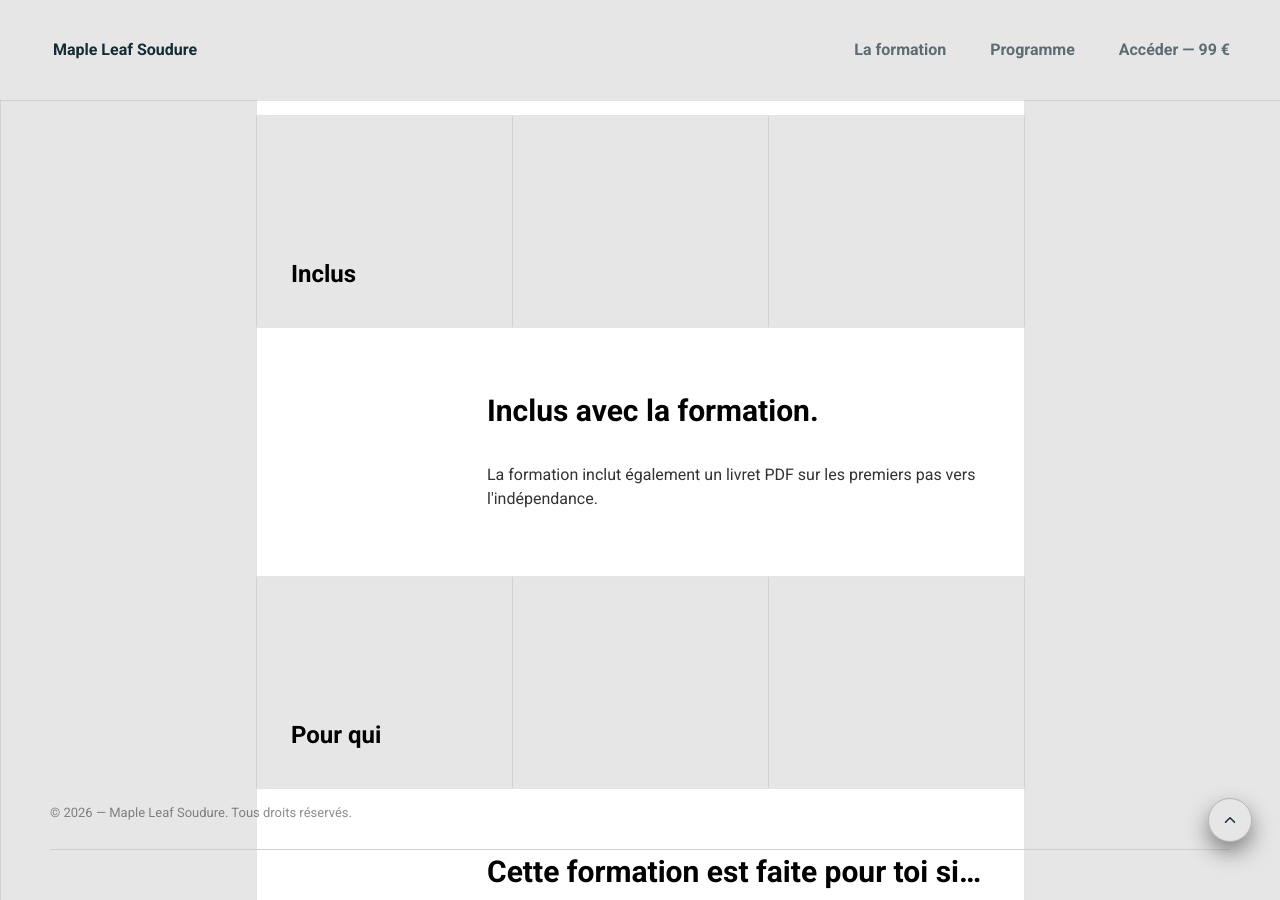
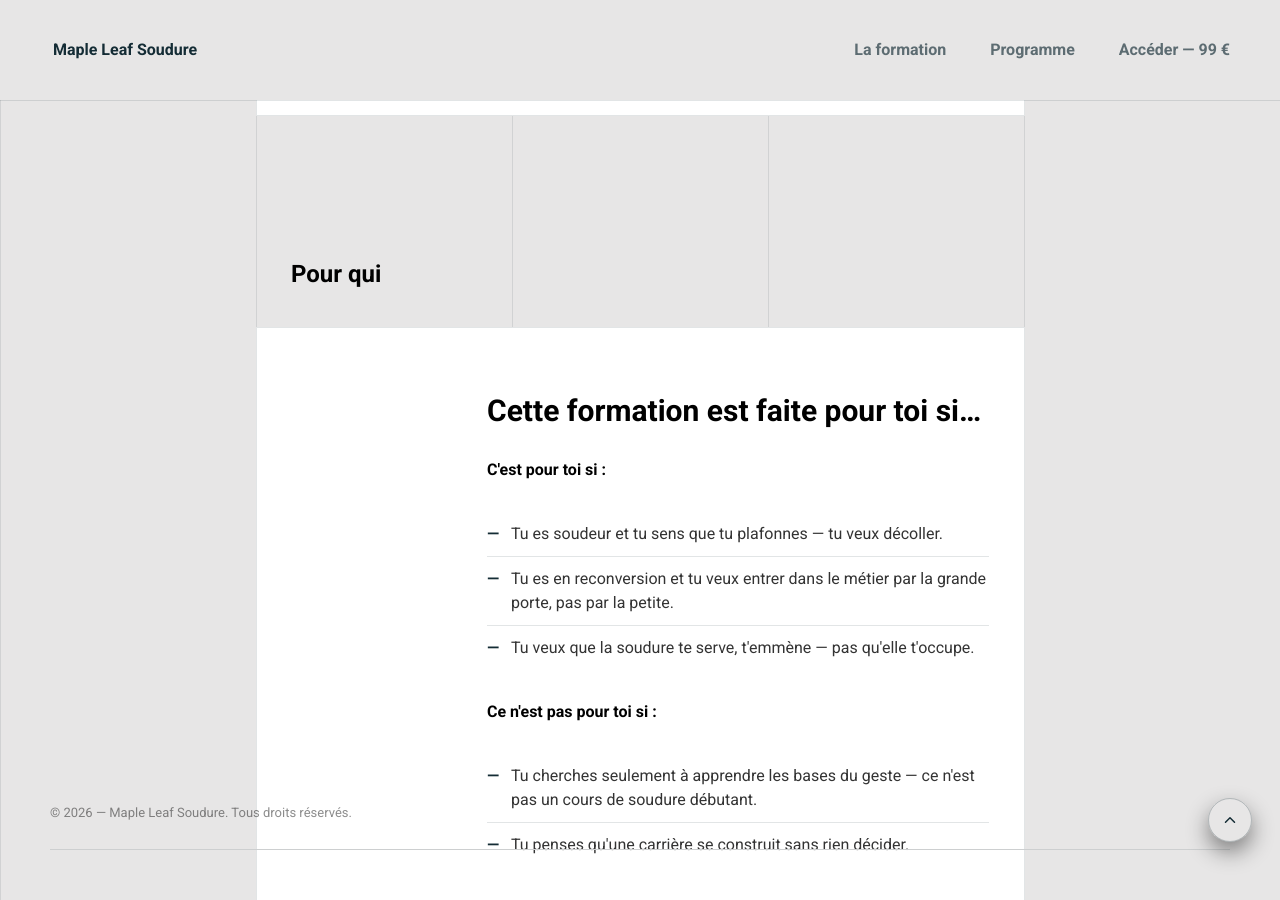
Before and after one commit to wallidguergour/mapleleafpress, a Jekyll site: the page built from index.html, in a window 1280 px wide and 900 px high, scrolled down 6035 px. Built offline with Jekyll 4.4.1, drawn with Linux system fonts in a browser that asks for light colours; nearby versions of some CDN libraries; library files that are not in the unit come from our copies.

Commit message:
Update index.html

```diff
--- a/index.html
+++ b/index.html
@@ -313,7 +313,7 @@ body_class: home
 <!-- ================================================
      7. INCLUS
 ================================================ -->
-<div class="section about" id="section-bonus">
+<!-- <div class="section about" id="section-bonus">
   <div class="title">
     <div class="title_inner">Inclus</div>
   </div>
@@ -327,7 +327,7 @@ body_class: home
 
     </div>
   </div>
-</div>
+</div> --!>
 
 <!-- ================================================
      8. POUR QUI
```
